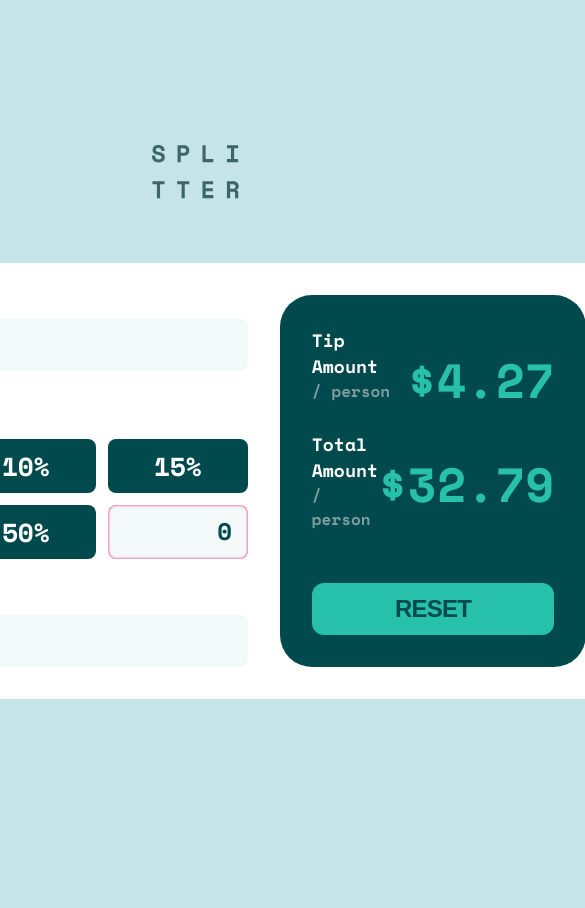
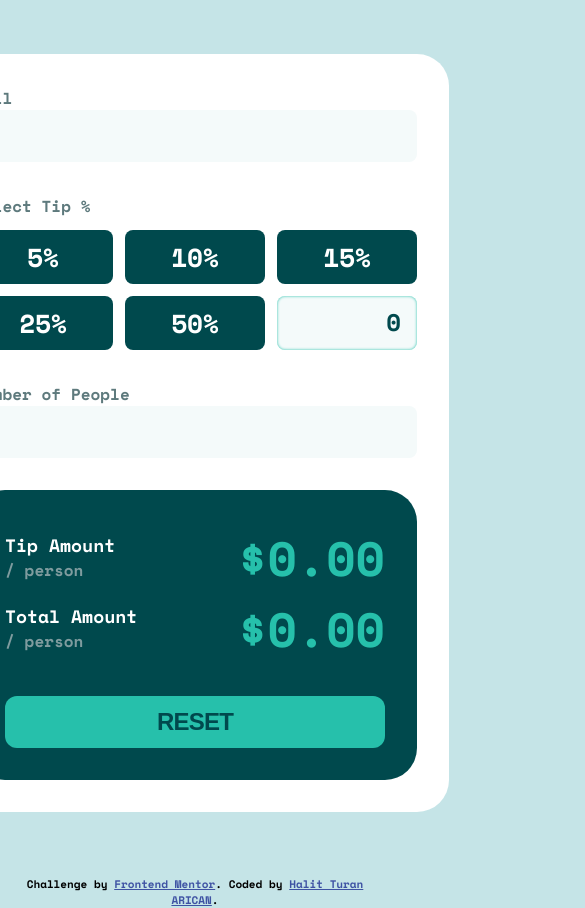
Before and after one commit to turanarican2022/tip-calc, a plain HTML site: page index.html in a window 390 px wide. Both pictures are taken after a click on the label "Custom". Shown: the top 908 px of the page, 585 px wide, since content can reach past the window. Before the commit the page ends 844 px from the top, so only its background shows below. Drawn offline with nearby package versions, Linux system fonts and the light colour scheme.

Commit message:
finished

```diff
--- a/index.html
+++ b/index.html
@@ -15,33 +15,25 @@
     <title>Frontend Mentor | Tip calculator app</title>
     <link rel="stylesheet" href="style.css" />
     <script src="script.js" defer></script>
-    <style>
-      .attribution {
-        font-size: 11px;
-        text-align: center;
-      }
-      .attribution a {
-        color: hsl(228, 45%, 44%);
-      }
-    </style>
+    <style></style>
   </head>
   <body>
     <div class="body-container">
       <img src="/images/logo.svg" alt="app logo" class="logo" />
       <main>
-        <div class="input">
-          <form action="#" class="input-form">
-            <label for="amount"
+        <div class="input-area">
+          <form action="#" class="input-form" id="input-form">
+            <label for="bill-amount"
               ><div class="title-and-msg">
                 <span>Bill</span
-                ><span class="error-msg amount-err">Can't be zero</span>
+                ><span class="error-msg bill-amount-err">Can't be zero</span>
               </div>
               <div class="input-wrapper">
                 <span id="icon-dollar"></span>
                 <input
                   type="number"
-                  id="amount"
-                  name="amount"
+                  id="bill-amount"
+                  name="bill-amount"
                   min="1"
                   step="0.001"
                 /></div
@@ -51,7 +43,12 @@
                 <legend>Select Tip %</legend>
 
                 <label class="percent-wrapper" for="percent-5"
-                  >5%<input type="radio" name="tip" id="percent-5" value="5"
+                  >5%<input
+                    type="radio"
+                    name="tip"
+                    id="percent-5"
+                    value="5"
+                    checked
                 /></label>
 
                 <label class="percent-wrapper" for="percent-10"
@@ -70,12 +67,12 @@
                   class="percent-wrapper"
                   for="percent-custom"
                   id="percent-custom-wrapper"
-                  ><span id="custom-title">Custom</span>
+                  ><span id="percent-custom-text">Custom</span>
                   <input
                     type="number"
                     name="custom"
                     id="custom"
-                    min="1"
+                    min="0"
                     max="100"
                     value="0" />
                   <input type="radio" name="tip" id="percent-custom" value="0"
@@ -99,29 +96,34 @@
             ></label>
           </form>
         </div>
-        <div class="output">
+        <div class="output-area">
           <div class="results">
             <div class="computed-amount-wrapper">
-              <div class="label-tip-amount">Tip Amount</div>
+              <div class="label-amount">Tip Amount</div>
               <div class="per-person">/ person</div>
-              <div class="computed-amount">$4.27</div>
+              <div class="computed-amount">
+                $<span id="computed-tip-amount">0.00</span>
+              </div>
             </div>
             <div class="computed-amount-wrapper">
-              <div class="label-tip-amount">Total Amount</div>
+              <div class="label-amount">Total Amount</div>
               <div class="per-person">/ person</div>
-              <div class="computed-amount">$32.79</div>
+              <div class="computed-amount">
+                $<span id="computed-total-amount">0.00</span>
+              </div>
             </div>
           </div>
-          <button class="reset">RESET</button>
+          <button id="reset" class="reset" type="reset" form="input-form">
+            RESET
+          </button>
         </div>
       </main>
+      <div class="attribution">
+        Challenge by
+        <a href="https://www.frontendmentor.io?ref=challenge" target="_blank"
+          >Frontend Mentor</a
+        >. Coded by <a href="#">Halit Turan ARICAN</a>.
+      </div>
     </div>
-
-    <!-- <div class="attribution">
-      Challenge by
-      <a href="https://www.frontendmentor.io?ref=challenge" target="_blank"
-        >Frontend Mentor</a
-      >. Coded by <a href="#">Your Name Here</a>.
-    </div> -->
   </body>
 </html>
--- a/script.js
+++ b/script.js
@@ -1,16 +1,39 @@
 const inputForm = document.querySelector("form");
-const billInput = document.querySelector("#amount");
-const selectedTipOption = document.querySelector('input[name="tip"]:checked');
-const customTip = document.querySelector("#custom");
+const billInput = document.querySelector("#bill-amount");
+const customTipInput = document.querySelector("#custom");
 
-const getTip = function () {
+const labelComputedTipAmount = document.querySelector("#computed-tip-amount");
+const labelComputedTotalAmount = document.querySelector(
+  "#computed-total-amount"
+);
+const numberOfPeopleInput = document.querySelector("#people");
+
+const resetButton = document.querySelector("#reset");
+
+const getTipPercent = function () {
   const selectedTipOption = document.querySelector('input[name="tip"]:checked');
   if (selectedTipOption.id === "percent-custom") {
-    return customTip.value;
+    return Number(customTipInput.value) <= 100 && Number(customTipInput.value);
   }
   return selectedTipOption.value;
 };
 
-inputForm.addEventListener("input", () => {
-  console.log(getTip());
+const renderOutput = function () {
+  const totalTipAmount = (Number(billInput.value) * getTipPercent()) / 100;
+  const tipPerPerson = (
+    totalTipAmount / (Number(numberOfPeopleInput.value) || 1)
+  ).toFixed(2);
+  const totalAmountPerPerson = (
+    (Number(billInput.value) + totalTipAmount) /
+    (Number(numberOfPeopleInput.value) || 1)
+  ).toFixed(2);
+  labelComputedTipAmount.textContent = tipPerPerson;
+  labelComputedTotalAmount.textContent = totalAmountPerPerson;
+};
+
+inputForm.addEventListener("input", renderOutput);
+
+resetButton.addEventListener("click", () => {
+  labelComputedTipAmount.textContent = (0).toFixed(2);
+  labelComputedTotalAmount.textContent = (0).toFixed(2);
 });
--- a/style.css
+++ b/style.css
@@ -49,8 +49,7 @@ main {
 form {
   display: flex;
   flex-direction: column;
-  justify-content: flex-start;
-  align-content: flex-start;
+
   gap: 32px;
 }
 
@@ -66,7 +65,7 @@ form {
   display: none;
 }
 
-:root:has(#amount:invalid) .amount-err,
+:root:has(#bill-amount:invalid) .bill-amount-err,
 :root:has(#people:invalid) .people-err {
   display: block;
 }
@@ -120,6 +119,7 @@ fieldset {
   grid-template-columns: repeat(3, 140px);
   grid-template-rows: auto 1fr 1fr;
   justify-items: center;
+  justify-content: center;
   gap: 12px;
 }
 
@@ -163,7 +163,7 @@ input[type="radio"] {
   width: 100%;
 }
 
-:root:has(#percent-custom:checked) #custom-title {
+:root:has(#percent-custom:checked) #percent-custom-text {
   display: none;
 }
 
@@ -176,7 +176,7 @@ input[type="radio"] {
   box-shadow: inset 0 0 3px rgb(228, 4, 79);
 }
 
-.output {
+.output-area {
   background-color: var(--very-dark-cyan);
   border-radius: 32px;
   display: flex;
@@ -198,7 +198,7 @@ input[type="radio"] {
   padding: 0 32px;
 }
 
-.label-tip-amount {
+.label-amount {
   color: var(--white);
   font-size: 18px;
   align-self: end;
@@ -231,3 +231,17 @@ input[type="radio"] {
   letter-spacing: -0.8px;
   cursor: pointer;
 }
+
+.attribution {
+  font-size: 11px;
+  text-align: center;
+}
+.attribution a {
+  color: hsl(228, 45%, 44%);
+}
+
+@media (max-width: 1000px) {
+  main {
+    grid-template-columns: 1fr;
+  }
+}
```
